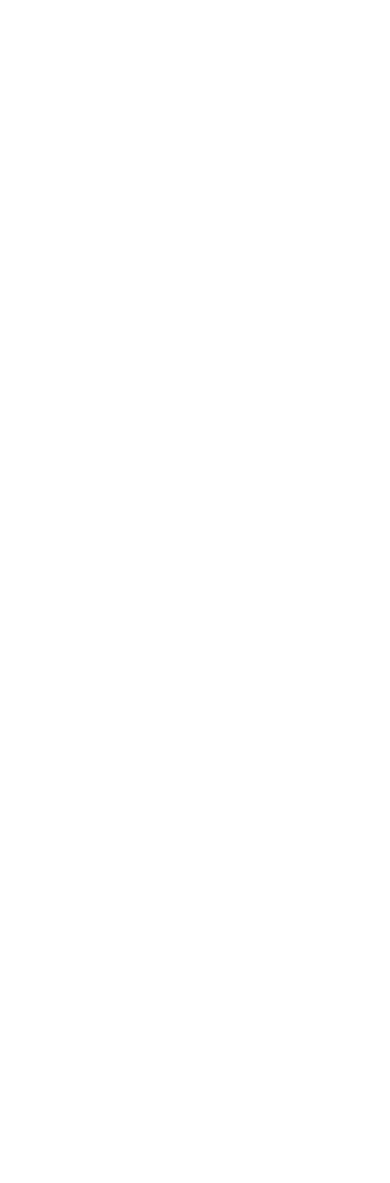
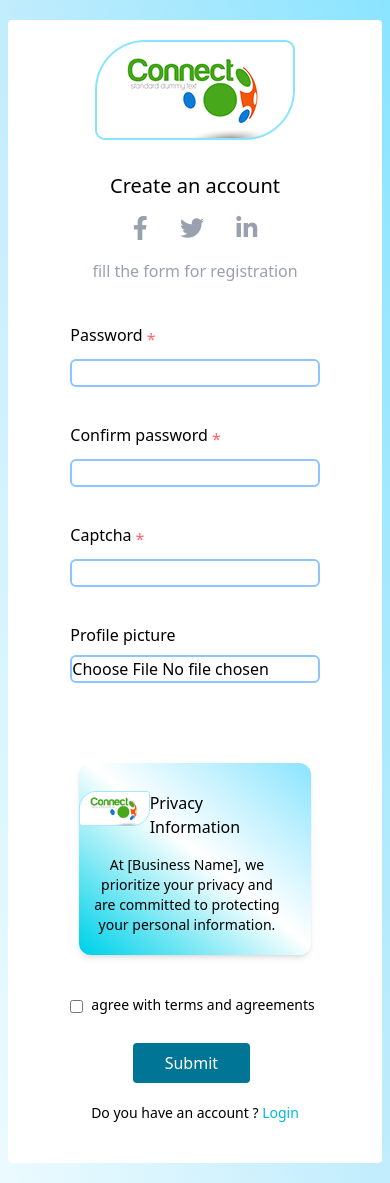
Before and after one commit to Heryakos-Technology/BIZEthio-frontend, a Vue app: page /next in a window 390 px wide. Before the commit this address had no page. Before the commit the page ends 844 px from the top, so only its background shows below. Built offline with nearby package versions, Linux system fonts and the light colour scheme.

Commit message:
implemenation of next page of registration both for mobile and desktop

```diff
--- a/src/router/index.js
+++ b/src/router/index.js
@@ -1,6 +1,7 @@
 import { createRouter, createWebHistory } from 'vue-router'
 import HomeView from '../views/HomeView.vue'
 import UserRegistration1 from '../views/Users/UserRegistration1.vue'
+import NextPage from '../views/Users/NextPage.vue'
 
 const router = createRouter({
   history: createWebHistory(import.meta.env.BASE_URL),
@@ -15,6 +16,11 @@ const router = createRouter({
       name: 'UserRegistration1',
       component: UserRegistration1,
     },
+    {
+      path: '/next',
+      name: 'NextPage',
+      component: NextPage,
+    },
 
     {
       path: '/about',
--- /dev/null
+++ b/src/views/Users/NextPage.vue
@@ -0,0 +1,233 @@
+<template>
+    <div class="px-2 py-5">
+      <div class="bg-white rounded-sm pb-10 lg:hidden">
+  <img src="/public/logo.png" alt="" class="mx-auto pt-5">
+  <h1 class="text-center mt-8 text-xl">Create an account</h1>
+  <div class="flex justify-between w-1/3 mx-auto text-gray-400 mt-4 md:w-1/5 md:mx-auto">
+      <div><i class="fa-brands fa-facebook-f text-2xl"></i></div>
+      <div><i class="fa-brands fa-twitter text-2xl"></i></div>
+      <div><i class="fa-brands fa-linkedin-in text-2xl"></i></div>
+  </div>
+  <p class="text-gray-400 text-center mt-4">fill the form for registration</p>
+  <div class="w-2/3 mx-auto mt-10">
+          <div>
+              <div class="flex">
+                  <div>
+
+                      <p>Password</p>
+                  </div>
+                  <div>
+                      <p class="text-red-400 mt-1 ml-1">*</p>
+                  </div>
+              </div>
+              <div class="mt-2 ">
+                  <input type="text" class="border-2 rounded-md border-blue-300 w-13/13 md:h-12">
+              </div>
+          </div>
+          <div class="mt-9">
+              <div class="flex">
+                  <div>
+
+                      <p>Confirm password </p>
+                  </div>
+                  <div>
+                      <p class="text-red-400 mt-1 ml-1">*</p>
+                  </div>
+              </div>
+              <div class="mt-2 ">
+                  <input type="text" class="border-2 rounded-md border-blue-300 w-13/13 md:h-12">
+              </div>
+          </div>
+          <div class="mt-9">
+              <div class="flex">
+                  <div>
+
+                      <p>Captcha</p>
+                  </div>
+                  <div>
+                      <p class="text-red-400 mt-1 ml-1">*</p>
+                  </div>
+              </div>
+              <div class="mt-2 ">
+                  <input type="text" class="border-2 rounded-md border-blue-300 w-13/13 md:h-12">
+              </div>
+          </div>
+          <div class="mt-9">
+              <div class="flex">
+                  <div>
+
+                      <p>Profile picture </p>
+                  </div>
+                  <div>
+
+                  </div>
+              </div>
+              <div class="mt-2 ">
+                  <input type="file" class="border-2 rounded-md border-blue-300 w-13/13 md:h-12 placeholder:text-sm">
+              </div>
+          </div>
+          <div style="background: linear-gradient(to bottom left, #8AE4FF 0%, #FFFFFF 48%, #00D2EA 98%);" class="rounded-xl shadow-md w-13/14 pb-5 mx-auto pt-7 pr-4 mt-20">
+      <div class="flex justify-between">
+          <div class="w-1/3">
+              <img src="/public/logo.png" alt="">
+          </div>
+          <div class="">
+              <p class="">Privacy Information</p>
+          </div>
+      </div>
+      <div>
+  <p class="w-7/8 text-center mx-auto mt-4 text-sm">At [Business Name],
+  we prioritize your privacy and
+  are committed to protecting
+  your personal information.</p>
+      </div>
+  </div>
+  <div class="flex mt-10" >
+    <div class="mr-2 ">
+
+    <input type="checkbox" class="border border-cyan-300">
+    </div>
+    <div class="w-11/12"><p class=" text-sm">agree with terms and agreements</p></div>
+  </div>
+
+          <div class="mx-auto w-1/2 mt-6 md:w-1/3 md:mx-auto">
+              <button class="bg-cyan-700 text-white px-8 py-2 rounded-sm ">Submit</button>
+          </div>
+          <div class="mt-5 w-12/13 mx-auto md:w-2/3 md:mx-auto">
+              <p class="md:text-lg text-sm text-center"> Do you have an account ? <span class="text-cyan-500 ">Login</span> </p>
+          </div>
+      </div>
+      </div>
+    <div class="hidden lg:block w-2/3 mx-auto">
+  <div class="flex justify-between">
+  <div class="bg-[#BDE5F2] rounded-md px-10 pt-20 w-1/2 pb-20">
+  <div class="w-2/3 mx-auto">
+      <img src="/public/logolarge.png" alt="">
+  </div>
+  <h1 class="mt-20 text-center font-bold w-3/4">Elevate Your Business Online</h1>
+  <p class="text-sm w-10/11 mx-auto mt-16">An online platform designed to showcase your
+  products and services, connect with customers,
+  and enhance your brand's visibility. This website
+  serves as a critical tool for engaging with your
+  audience, providing essential information, and
+  facilitating transactions. It typically includes
+  features such as an about page, product listings,
+  a blog for content marketing, customer
+  testimonials, and contact information to fost
+  er communication and trust.</p>
+  <div style="background: linear-gradient(to bottom left, #8AE4FF 0%, #FFFFFF 48%, #00D2EA 98%);" class="rounded-xl shadow-md w-5/6 pb-5 mx-auto pt-7 pr-4 mt-30">
+      <div class="flex justify-between">
+          <div class="w-1/3">
+              <img src="/public/logo.png" alt="">
+          </div>
+          <div class="">
+              <p class="">Privacy Information</p>
+          </div>
+      </div>
+      <div>
+  <p class="w-7/8 text-center mx-auto mt-4">At [Business Name],
+  we prioritize your privacy and
+  are committed to protecting
+  your personal information.</p>
+      </div>
+  </div>
+  </div>
+  <div class="bg-white rounded-md w-2/3 mx-auto px-10 pb-20">
+  <h1 class="mt-10 w-1/2 mx-auto text-xl text-center">Create and account</h1>
+  <div class="flex justify-between w-1/4 mx-auto text-gray-400 mt-7">
+      <div><i class="fa-brands fa-facebook-f text-2xl"></i></div>
+      <div><i class="fa-brands fa-twitter text-2xl"></i></div>
+      <div><i class="fa-brands fa-linkedin-in text-2xl"></i></div>
+  </div>
+  <p class="w-1/2 text-center mx-auto mt-6 text-gray-400">fill the form for registration</p>
+  <div>
+      <div class="mt-4">
+              <div class="flex">
+                  <div>
+
+                      <p>Password </p>
+                  </div>
+                  <div>
+                      <p class="text-red-400 mt-1 ml-1">*</p>
+                  </div>
+              </div>
+              <div class="mt-2 ">
+                  <input type="text" class="border-2 rounded-xl border-blue-300 w-13/13 md:h-12">
+              </div>
+          </div>
+          <div class="mt-9">
+              <div class="flex">
+                  <div>
+
+                      <p>Confirm password </p>
+                  </div>
+                  <div>
+                      <p class="text-red-400 mt-1 ml-1">*</p>
+                  </div>
+              </div>
+              <div class="mt-2 ">
+                  <input type="text" class="border-2 rounded-xl border-blue-300 w-13/13 md:h-12">
+              </div>
+          </div>
+          <div class="mt-9">
+              <div class="flex">
+                  <div>
+
+                      <p>Captcha </p>
+                  </div>
+                  <div>
+                      <p class="text-red-400 mt-1 ml-1">*</p>
+                  </div>
+              </div>
+              <div class="mt-2 ">
+                  <input type="text" class="border-2 rounded-xl border-blue-300 w-13/13 md:h-12">
+              </div>
+          </div>
+          <div class="mt-9">
+              <div class="flex">
+                  <div>
+
+                      <p>Profile picture </p>
+                  </div>
+                  <div>
+                      <p class="text-red-400 mt-1 ml-1">*</p>
+                  </div>
+              </div>
+              <div class="mt-2 ">
+                  <input type="file" class="border-2 rounded-xl pl-3 pt-2 border-blue-300 w-13/13 md:h-12">
+              </div>
+          </div>
+          <div class="mt-9">
+              <div class="flex w-3/4 mx-auto">
+                <div class="mt-2 ">
+                  <input type="checkbox" class="border-2 rounded-xl border-blue-300  md:h-12">
+              </div>
+              <p class="mt-4 ml-3">agree with terms and agreements</p>
+              </div>
+
+          </div>
+
+          <div class="mx-auto w-1/2 mt-6 md:w-1/3 md:mx-auto">
+              <button class="bg-cyan-700 text-white px-14 py-2 rounded-sm text-lg">Submit</button>
+          </div>
+
+  </div>
+  </div>
+  <div>
+
+  </div>
+  </div>
+
+    </div>
+    </div>
+  </template>
+
+  <script>
+  export default {
+
+  }
+  </script>
+
+  <style>
+
+  </style>
```
